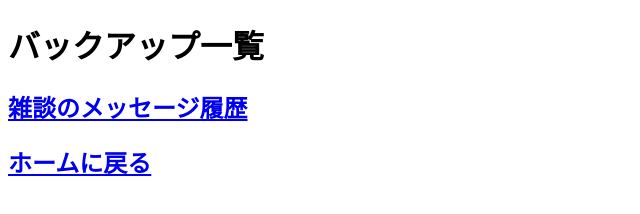
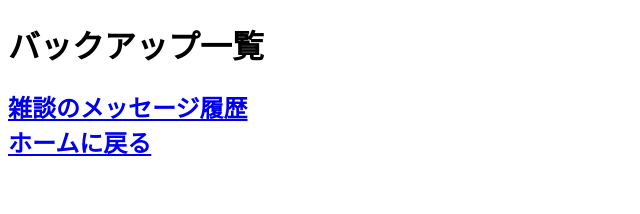
Before and after one commit to bellsaba/bellsaba.github.io, a plain HTML site: page Backup.html in a window 1280 px wide. Shown: the whole page, without its empty margins (0-640 px from the left). Drawn offline with Linux system fonts and the light colour scheme.

Commit message:
Update Backup.html

```diff
--- a/Backup.html
+++ b/Backup.html
@@ -8,8 +8,10 @@
 <BODY>
   <H1>バックアップ一覧</H1>
   <H2> <a href="/雑談">雑談のメッセージ履歴</a>
-    <H2><div class="button019">
-    <a href="/index">ホームに戻る</a>
+    <div class="button019">
+	<a href="/index">ホームに戻る</a>
+</div>
+
 </div>
 </BODY>
 </HTML>
```
